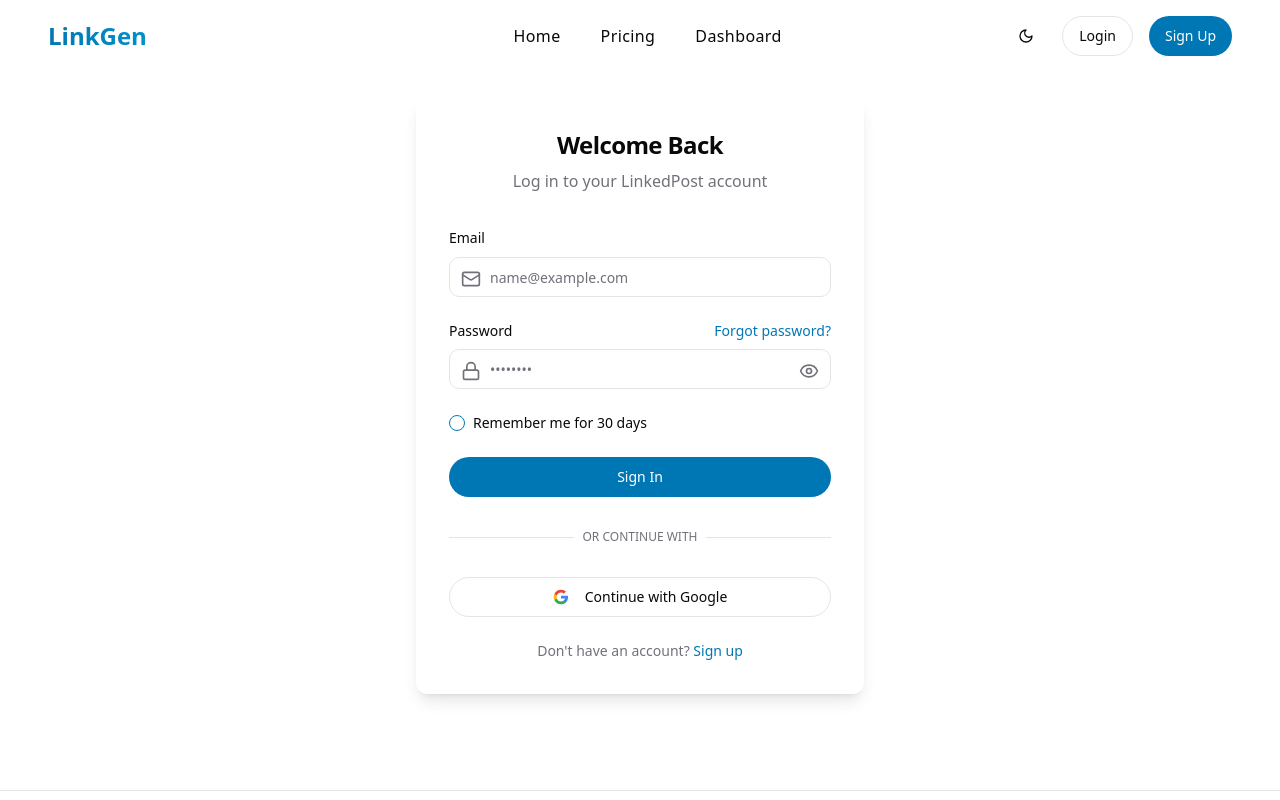
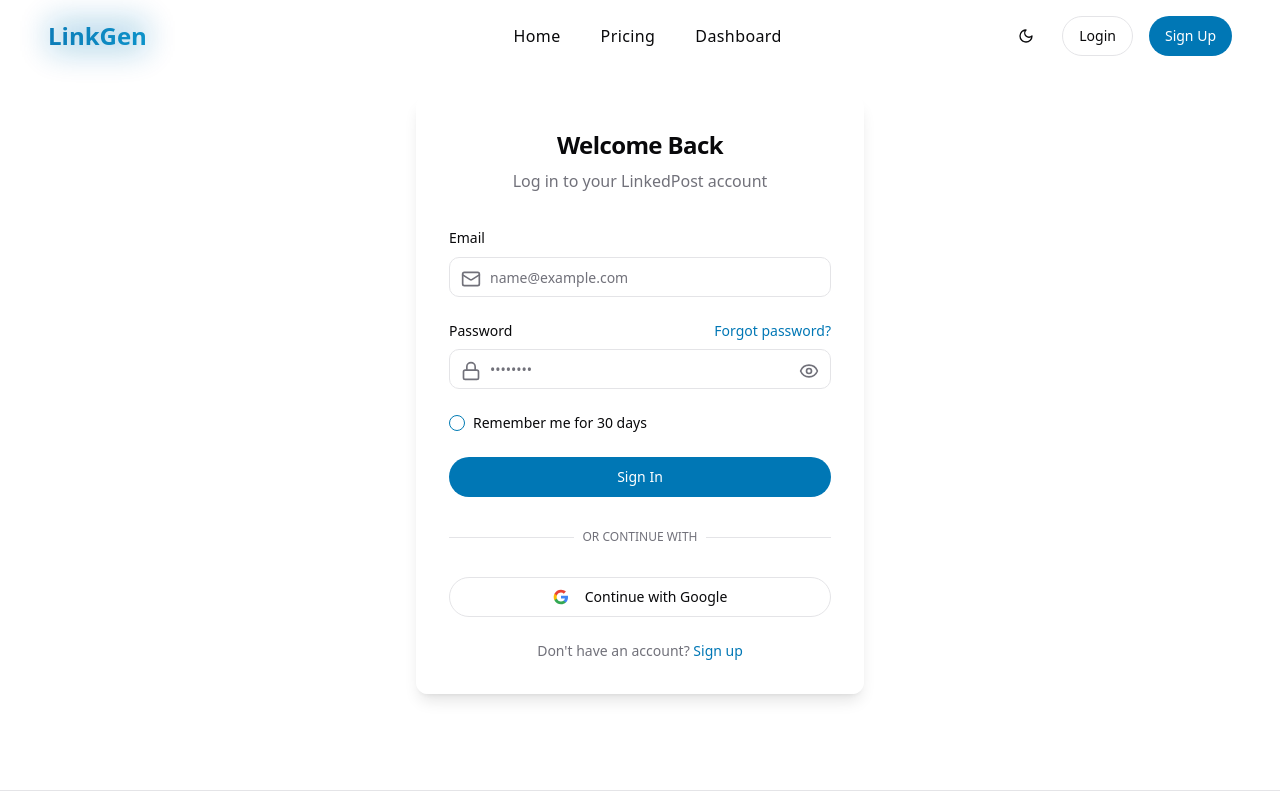
Before and after one commit to preetx77/linkedin-payment, a React (Vite) app: page /login in a window 1280 px wide. Shown: the top 800 px of the page. Built offline with nearby package versions, Linux system fonts and the light colour scheme.

Commit message:
Make logo glow on home
The logo in the top left corner of the home screen is now glowing.

```diff
--- a/src/components/Navbar.tsx
+++ b/src/components/Navbar.tsx
@@ -2,10 +2,12 @@ import { useState, useEffect } from 'react';
 import { Link } from 'react-router-dom';
 import { Menu, X, Moon, Sun } from 'lucide-react';
 import { Button } from '@/components/ui/button';
+
 const Navbar = () => {
   const [isMenuOpen, setIsMenuOpen] = useState(false);
   const [isScrolled, setIsScrolled] = useState(false);
   const [isDarkMode, setIsDarkMode] = useState(false);
+
   useEffect(() => {
     const handleScroll = () => {
       setIsScrolled(window.scrollY > 10);
@@ -13,6 +15,7 @@ const Navbar = () => {
     window.addEventListener('scroll', handleScroll);
     return () => window.removeEventListener('scroll', handleScroll);
   }, []);
+
   useEffect(() => {
     if (isDarkMode) {
       document.documentElement.classList.add('dark');
@@ -20,16 +23,17 @@ const Navbar = () => {
       document.documentElement.classList.remove('dark');
     }
   }, [isDarkMode]);
+
   const toggleDarkMode = () => {
     setIsDarkMode(!isDarkMode);
   };
+
   return <nav className={`fixed top-0 left-0 right-0 z-50 transition-all duration-300 px-6 lg:px-12 py-4 ${isScrolled ? 'bg-white/80 dark:bg-gray-900/80 backdrop-blur-lg shadow-sm' : 'bg-transparent'}`}>
       <div className="max-w-7xl mx-auto flex items-center justify-between">
         <Link to="/" className="flex items-center space-x-2">
-          <span className="text-2xl text-gradient font-bold">LinkGen</span>
+          <span className="text-2xl text-gradient font-bold animate-pulse-subtle relative after:content-[''] after:absolute after:inset-0 after:blur-lg after:bg-linkedin/30 after:-z-10">LinkGen</span>
         </Link>
 
-        {/* Centered navigation links with improved font - shifted 12% to the right */}
         <div className="hidden md:flex items-center justify-center flex-1 space-x-10 ml-[12%]">
           <Link to="/" className="text-foreground hover:text-linkedin link-underline transition-colors font-medium tracking-wide text-base">
             Home
@@ -66,7 +70,6 @@ const Navbar = () => {
         </div>
       </div>
 
-      {/* Mobile menu */}
       {isMenuOpen && <div className="md:hidden absolute top-full left-0 right-0 bg-background border-b border-border p-4 shadow-lg animate-fade-in">
           <div className="flex flex-col space-y-4">
             <Link to="/" className="text-foreground hover:text-linkedin py-2 px-4 rounded-md transition-colors font-medium tracking-wide text-center" onClick={() => setIsMenuOpen(false)}>
@@ -91,4 +94,5 @@ const Navbar = () => {
         </div>}
     </nav>;
 };
+
 export default Navbar;
```
